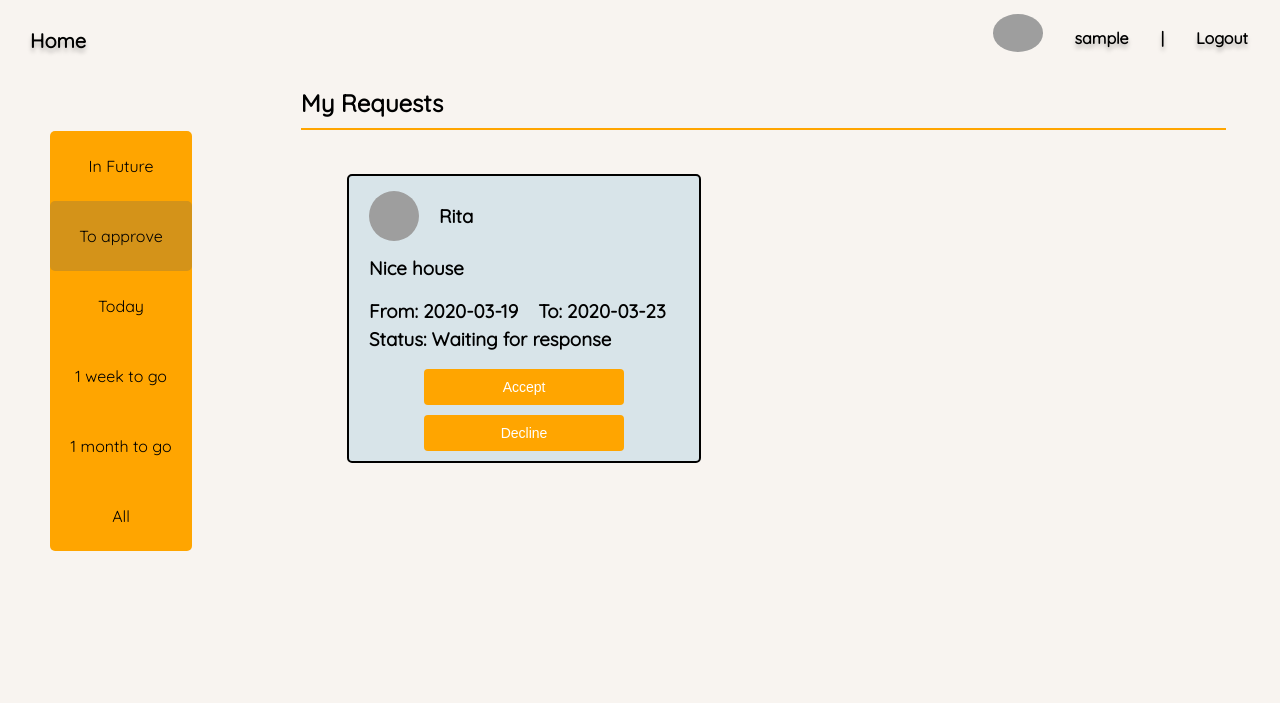
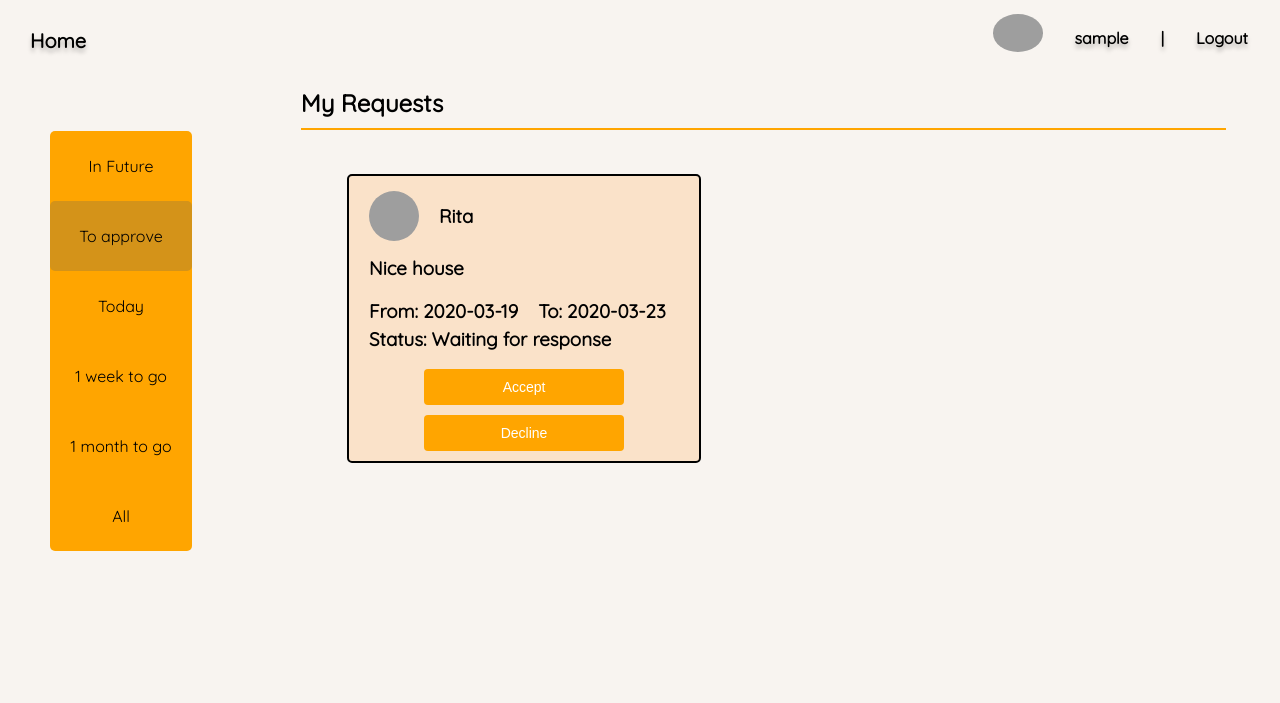
Before and after one commit to gmtorres/MIEIC_19_20_LTW, a PHP site: page /pages/requests.php in a window 1280 px wide. Shown: the top 703 px of the page. Run offline with PHP 8.4, Linux system fonts and the light colour scheme; the visitor is signed in with stand-in values (Sample User, id 1); data comes from the database, SQL or seed files in the repository; grey boxes are pictures that could not be loaded.

Commit message:
Changed comment and request color

```diff
--- a/css/house.css
+++ b/css/house.css
@@ -154,7 +154,7 @@ div#houseInfo h5 {
     width: 80%;
     height: auto;
 
-    background-color:  rgb(216, 228, 233);
+    background-color: rgb(250, 226, 201);;
 
     display: inline-block;
     position: relative;
--- a/css/requests.css
+++ b/css/requests.css
@@ -153,7 +153,7 @@
     max-width: 350px;
     height: auto;
 
-    background-color:  rgb(216, 228, 233);
+    background-color: rgb(250, 226, 201);
 }
 
 .request .requestProfilePicture {
```
